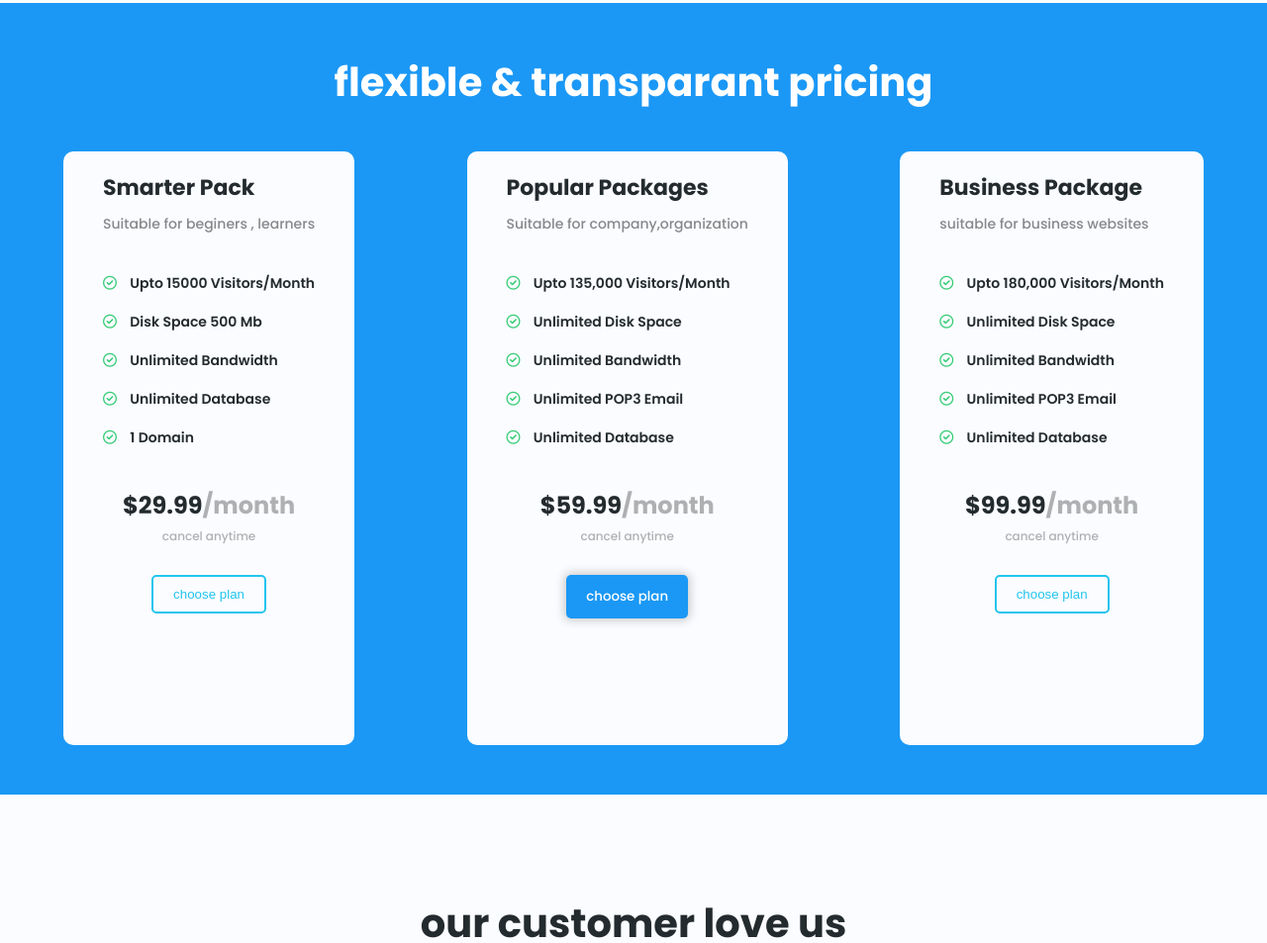
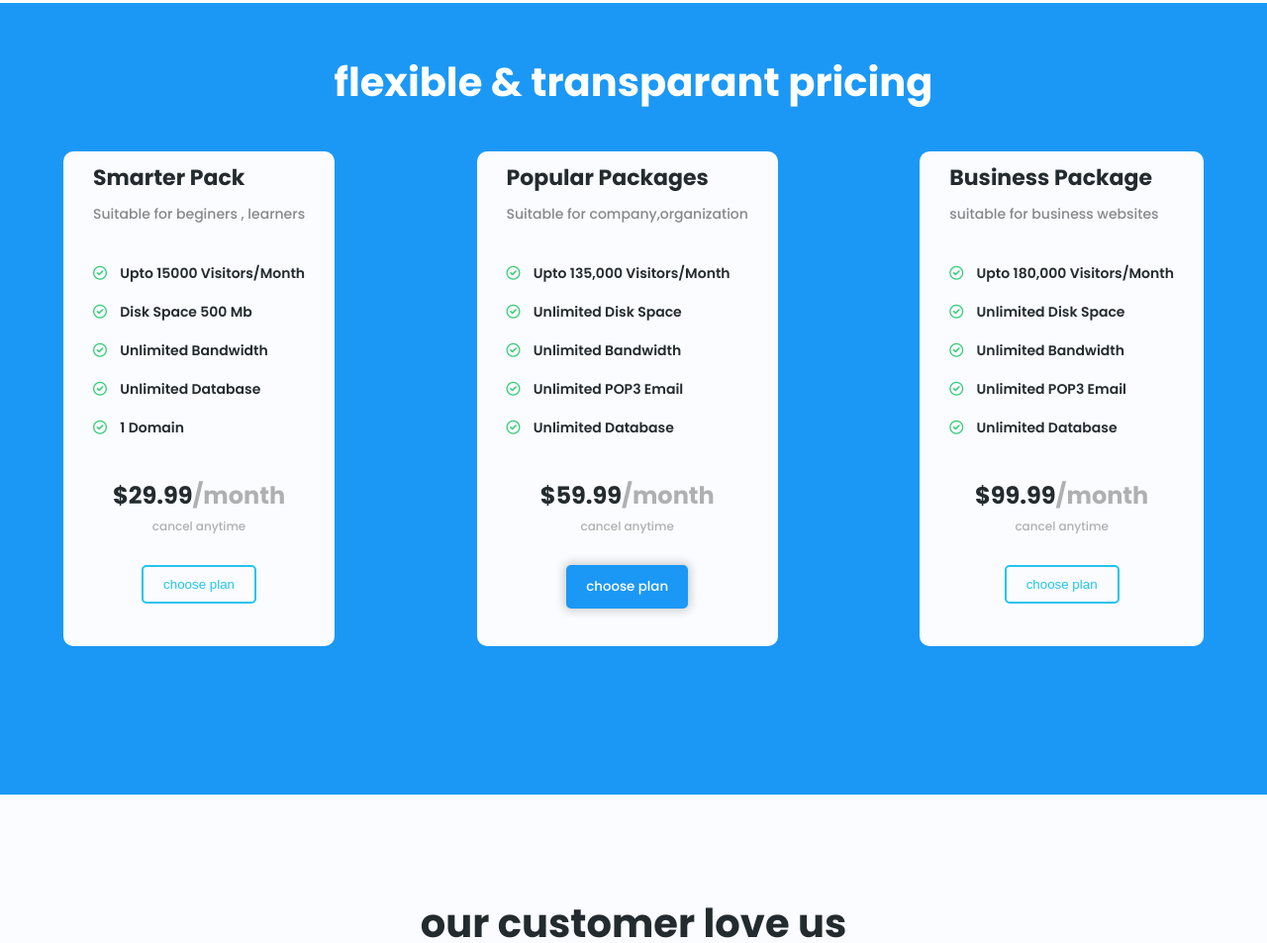
Before and after one commit to shafeek26/Hosting-provider-landing--page, a plain HTML site: page index.html in a window 1280 px wide. Shown: the part 2159-3112 px from the top of the page at 99% size. Drawn offline with Linux system fonts and the light colour scheme.

Commit message:
stayling added pricing card

```diff
--- a/css/style.css
+++ b/css/style.css
@@ -165,9 +165,9 @@ body{
 }
 .box-1{
     max-width: 33%;
-    height: 600px;
+    height: 500px;
     background-color: #fafcff;
-    padding: 20px 40px;
+    padding: 10px 30px;
     border-radius: 10px;
 }
 .box-heading{
```
